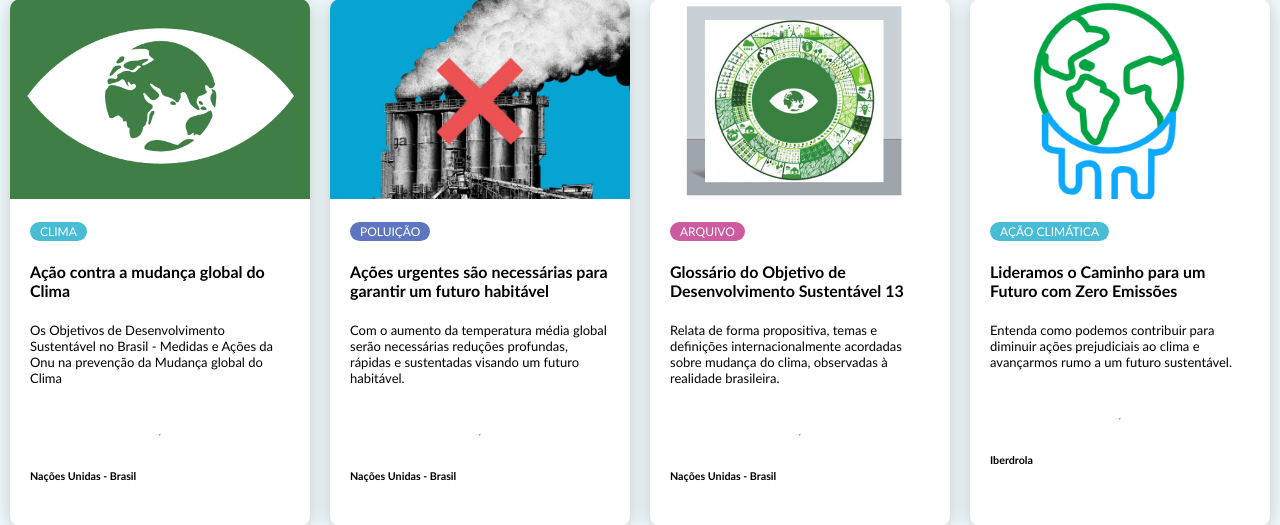
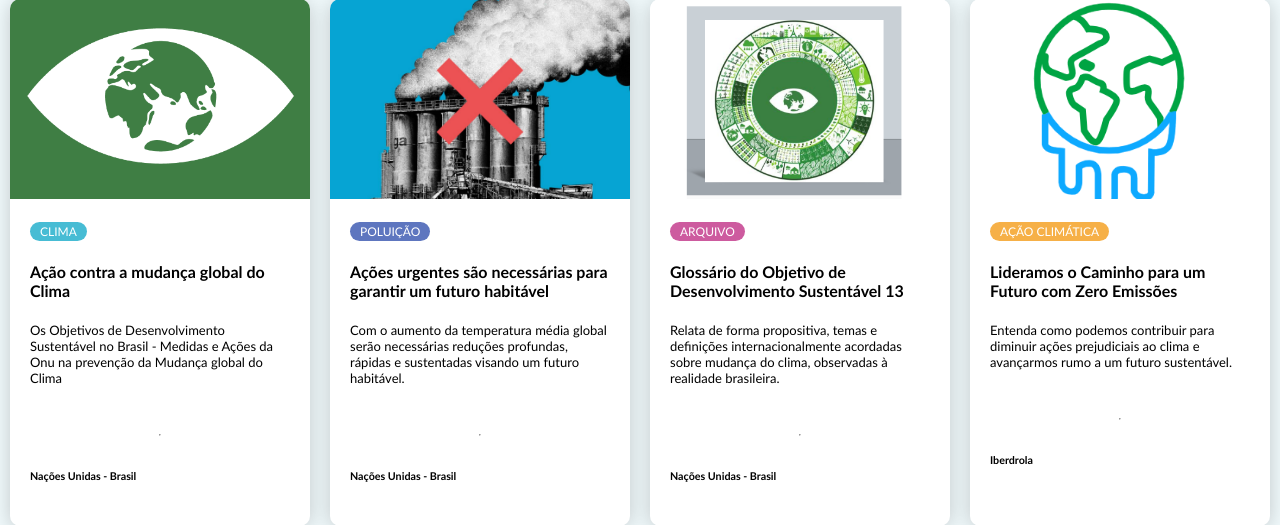
Before and after one commit to NicolasAbner/Portal-do-Clima---WEB, a PHP site: page / in a window 1280 px wide. Shown: the part 2597-3122 px from the top of the page. Run offline with PHP 8.4, Linux system fonts and the light colour scheme; some libraries are stand-ins or nearby versions.

Commit message:
Cor Tag att

```diff
--- a/CSS/stylesheet.css
+++ b/CSS/stylesheet.css
@@ -295,6 +295,9 @@ body{
 .tag-pink {
     background-color: #cd5b9f;
 }
+.tag-yellow{
+    background-color: #f6b047;
+}
 
 .card-body p {
     font-size: 13px;
--- a/index.html
+++ b/index.html
@@ -249,7 +249,7 @@
                             <img src="./IMG/noticias_index/iberdrola.png" alt="Mundo" />
                         </div>
                         <div class="card-body">
-                            <span class="tag tag-teal">Ação Climática</span>
+                            <span class="tag tag-yellow">Ação Climática</span>
                             <h4>
                                 Lideramos o Caminho para um Futuro com Zero Emissões
                             </h4>
```
